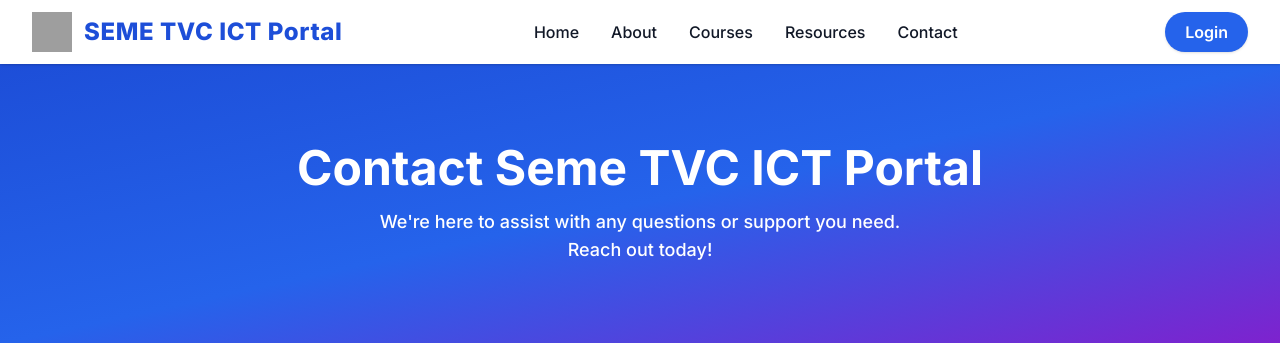
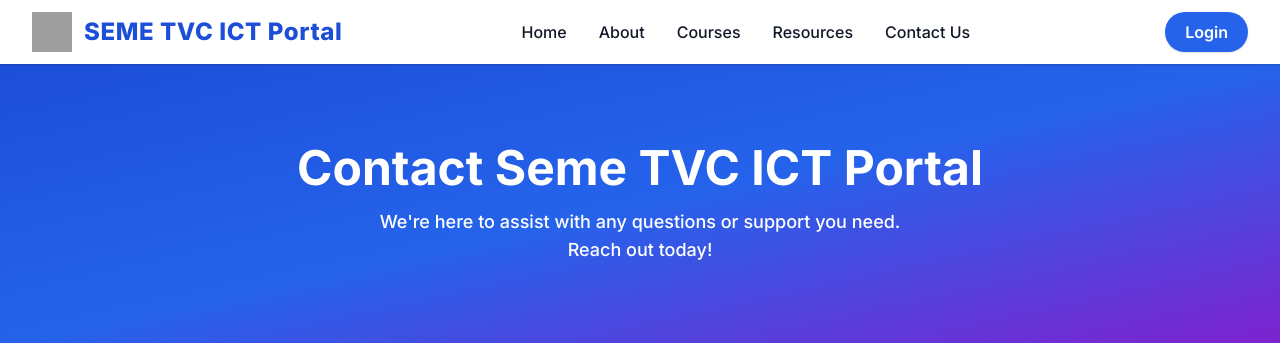
Before and after one commit to mastermind-creat/ICT_PORTAL, a PHP site: page /views/contact.php in a window 1280 px wide. Shown: the top 343 px of the page. Run offline with PHP 8.4, Linux system fonts and the light colour scheme; some libraries are stand-ins or nearby versions; grey boxes are pictures that could not be loaded.

Commit message:
Updated links

```diff
--- a/src/views/partials/navbar.php
+++ b/src/views/partials/navbar.php
@@ -4,14 +4,15 @@
             <img src="https://img.icons8.com/color/48/000000/computer.png" alt="Logo" class="h-10 w-10">
             <span class="text-2xl font-extrabold text-blue-700 tracking-wide">SEME TVC ICT Portal</span>
         </div>
+        <!-- Desktop Nav -->
         <ul class="hidden md:flex items-center space-x-8 font-medium">
-            <li><a href="#" class="hover:text-blue-600 transition">Home</a></li>
+            <li><a href="/ICT_PORTAL/src/views/home.php" class="hover:text-blue-600 transition">Home</a></li>
             <li><a href="#about" class="hover:text-blue-600 transition">About</a></li>
             <li><a href="#courses" class="hover:text-blue-600 transition">Courses</a></li>
             <li><a href="#resources" class="hover:text-blue-600 transition">Resources</a></li>
-            <li><a href="#contact" class="hover:text-blue-600 transition">Contact</a></li>
+            <li><a href="/ICT_PORTAL/src/views/contact.php" class="hover:text-blue-600 transition">Contact Us</a></li>
         </ul>
-        <a href="#"
+        <a href="/ICT_PORTAL/src/views/login.php"
             class="ml-4 px-5 py-2 bg-blue-600 text-white rounded-full font-semibold shadow hover:bg-blue-700 transition hidden md:inline-block">Login</a>
         <!-- Mobile menu button -->
         <div class="md:hidden flex items-center">
@@ -24,16 +25,18 @@
         </div>
     </nav>
     <!-- Mobile menu -->
-    <div x-show="open" @click.away="open = false" class="md:hidden bg-white shadow px-4 py-4">
+    <div x-show="open" x-transition class="md:hidden bg-white shadow px-4 py-4">
         <ul class="space-y-3 font-medium">
-            <li><a href="#" class="block hover:text-blue-600">Home</a></li>
+            <li><a href="/ICT_PORTAL/src/views/home.php" class="block hover:text-blue-600">Home</a></li>
             <li><a href="#about" class="block hover:text-blue-600">About</a></li>
             <li><a href="#courses" class="block hover:text-blue-600">Courses</a></li>
             <li><a href="#resources" class="block hover:text-blue-600">Resources</a></li>
-            <li><a href="#contact" class="block hover:text-blue-600">Contact</a></li>
-            <li><a href="#"
-                    class="block mt-2 px-5 py-2 bg-blue-600 text-white rounded-full font-semibold shadow hover:bg-blue-700 transition">Login</a>
+            <li><a href="/ICT_PORTAL/src/views/contact.php" class="block hover:text-blue-600">Contact Us</a></li>
+            <li>
+                <a href="/ICT_PORTAL/src/views/login.php"
+                    class="block mt-2 px-5 py-2 bg-blue-600 text-white rounded-full font-semibold shadow hover:bg-blue-700 transition text-center">Login</a>
             </li>
         </ul>
     </div>
 </header>
+<script src="https://unpkg.com/alpinejs@3.x.x/dist/cdn.min.js" defer></script>
```
